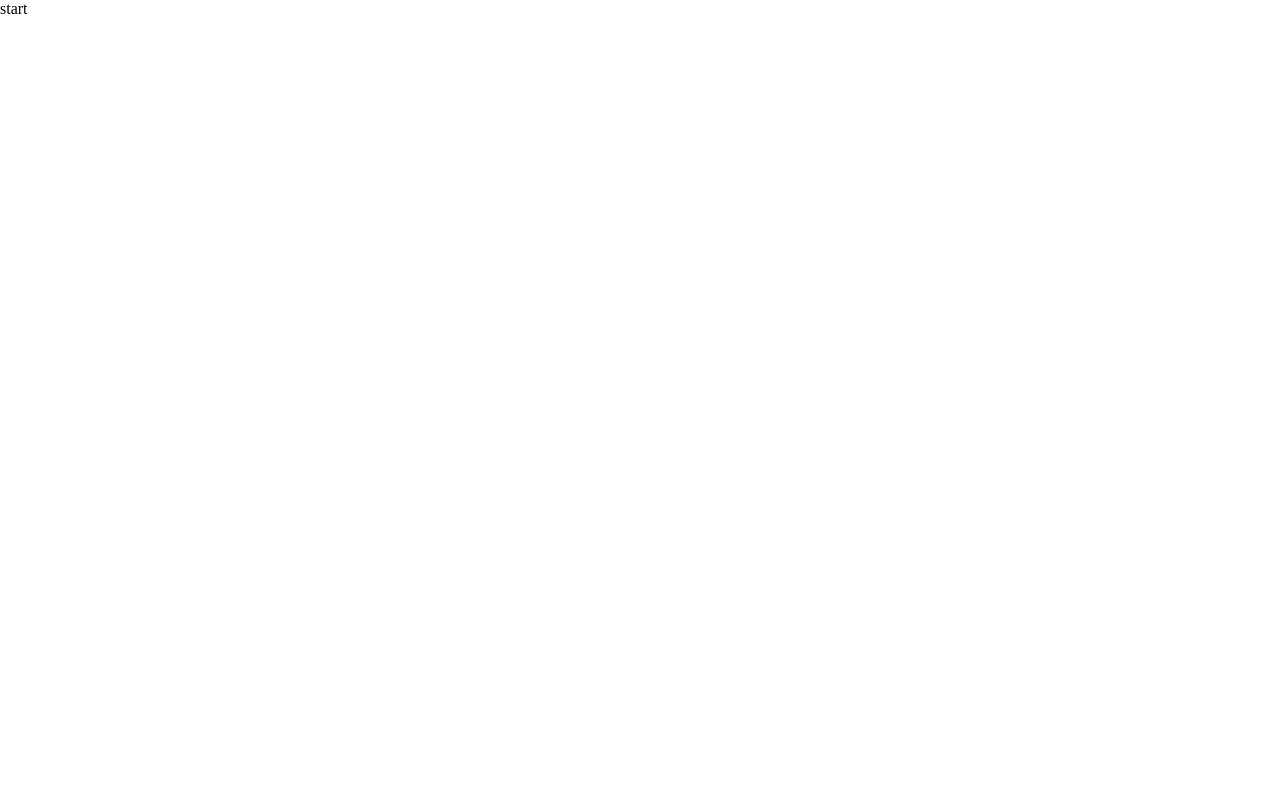
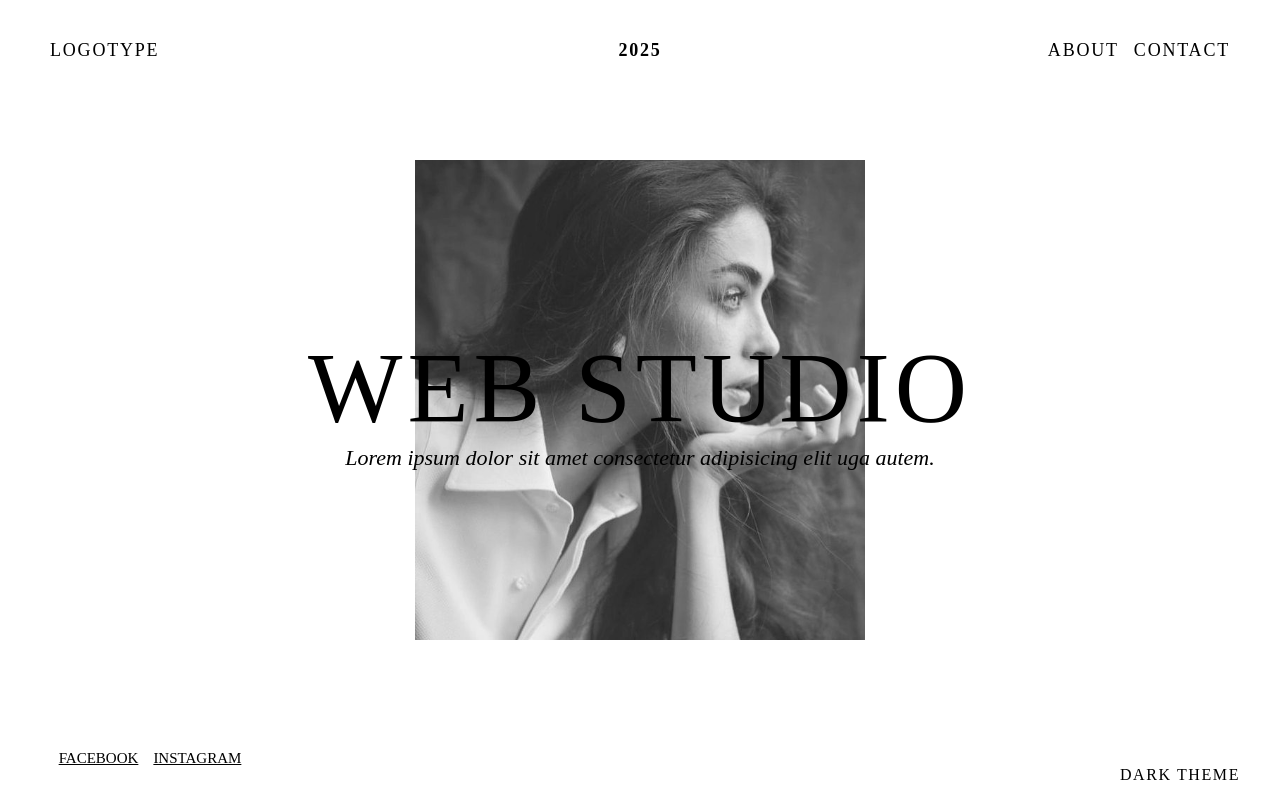
Before and after one commit to freetimezp/usefull-things-276-theme, a plain HTML site: page index.html in a window 1280 px wide. Drawn offline with Linux system fonts and the light colour scheme.

Commit message:
02. usefull-things-276-theme. UI.

```diff
--- a/assets/css/style.css
+++ b/assets/css/style.css
@@ -9,3 +9,193 @@
 a {
     text-decoration: none;
 }
+
+html,
+body {
+    width: 100%;
+    height: 100vh;
+    overflow: hidden;
+}
+
+.animation {
+    position: absolute;
+    top: 0;
+    left: 0;
+    width: 100%;
+    height: 100%;
+    z-index: 99;
+    background-color: rgb(124, 124, 124);
+}
+
+section {
+    width: 100%;
+    height: 100vh;
+    background-color: #fff;
+    transition: 1s ease-in-out;
+}
+
+section.active {
+    transition: 1s ease-in-out;
+    background-color: #1b1b1b;
+    color: #fff;
+}
+
+section.active a {
+    transition: 2s ease-in-out;
+    color: #fff;
+    transition-delay: 0.5s;
+}
+
+section.active .year {
+    color: #fff;
+}
+
+section.active .theme {
+    color: #fff;
+}
+
+section.active #dark {
+    opacity: 0;
+}
+
+section.active #light {
+    opacity: 1;
+}
+
+header {
+    position: absolute;
+    top: 0;
+    left: 0;
+    width: 100%;
+    height: 100px;
+    display: flex;
+    justify-content: space-between;
+    align-items: center;
+}
+
+.year {
+    position: absolute;
+    left: 50%;
+    transform: translateX(-50%);
+    font-size: 18px;
+    font-weight: bold;
+    color: #000;
+    letter-spacing: 0.1em;
+}
+
+.logo {
+    margin-left: 50px;
+}
+
+.logo a {
+    color: #000;
+    font-size: 18px;
+    letter-spacing: 0.1em;
+    text-transform: uppercase;
+    font-weight: 400;
+}
+
+header ul {
+    display: flex;
+    margin-right: 50px;
+    gap: 15px;
+}
+
+ul li a {
+    font-size: 18px;
+    font-weight: 400;
+    color: #000;
+    letter-spacing: 0.1em;
+    text-transform: uppercase;
+}
+
+.hero-img {
+    position: absolute;
+    top: 50%;
+    left: 50%;
+    transform: translate(-50%, -50%);
+    width: 450px;
+    height: 60vh;
+    background: url(../images/hero.jpg) 50% 50% no-repeat;
+    background-size: cover;
+    opacity: 0.85;
+    transition: 1s ease-in-out;
+}
+
+.hero-img:hover {
+    opacity: 1;
+}
+
+.container {
+    display: flex;
+    flex-direction: column;
+    align-items: center;
+    justify-content: center;
+    width: 100%;
+    height: 100vh;
+}
+
+.container p {
+    z-index: 25;
+    font-size: 22px;
+    font-weight: 400;
+    font-style: italic;
+    text-align: center;
+}
+
+.container h1 {
+    font-size: 100px;
+    font-weight: 400;
+    text-align: center;
+    letter-spacing: 0.05em;
+}
+
+.h1-animate {
+    z-index: 100;
+}
+
+.social {
+    position: absolute;
+    bottom: 0;
+    left: 0;
+    display: flex;
+    justify-content: center;
+    gap: 15px;
+    width: 300px;
+    height: 50px;
+}
+
+.social a {
+    color: #000;
+    font-size: 15px;
+    text-transform: uppercase;
+    text-decoration: underline;
+}
+
+.theme {
+    position: absolute;
+    bottom: 0;
+    right: 0;
+    display: flex;
+    justify-content: center;
+    width: 200px;
+    height: 50px;
+    font-size: 16px;
+    letter-spacing: 0.1em;
+    text-transform: uppercase;
+    color: #000;
+    align-items: center;
+}
+
+#dark {
+    cursor: pointer;
+}
+
+#light {
+    cursor: pointer;
+    opacity: 0;
+}
+
+section a {
+    transition: 2s ease-in-out;
+}
--- a/index.html
+++ b/index.html
@@ -1,18 +1,46 @@
 <!DOCTYPE html>
 <html lang="en">
+    <head>
+        <meta charset="UTF-8" />
+        <meta http-equiv="X-UA-Compatible" content="IE=edge" />
+        <meta name="viewport" content="width=device-width, initial-scale=1.0" />
+        <link rel="stylesheet" href="./assets/css/style.css" />
+        <title>Project</title>
+    </head>
 
-<head>
-    <meta charset="UTF-8">
-    <meta http-equiv="X-UA-Compatible" content="IE=edge" />
-    <meta name="viewport" content="width=device-width, initial-scale=1.0">
-    <link rel="stylesheet" href="./assets/css/style.css">
-    <title>Project</title>
-</head>
+    <body>
+        <div class="animation">
+            <section class="section">
+                <header>
+                    <div class="logo">
+                        <a href="#">LOGOTYPE</a>
+                    </div>
 
-<body>
-    start
+                    <div class="year">2025</div>
 
-    <script src="./assets/js/main.js"></script>
-</body>
+                    <ul class="ul">
+                        <li><a href="#">About</a></li>
+                        <li><a href="#">Contact</a></li>
+                    </ul>
+                </header>
 
+                <div class="hero-img"></div>
+
+                <div class="container">
+                    <h1 class="h1-animate">WEB STUDIO</h1>
+                    <p class="p">Lorem ipsum dolor sit amet consectetur adipisicing elit uga autem.</p>
+                </div>
+
+                <div class="social">
+                    <a href="#" class="facebook">facebook</a>
+                    <a href="#" class="instagram">instagram</a>
+                </div>
+
+                <div class="theme" id="dark" onclick="toggleTheme()">Dark Theme</div>
+                <div class="theme" id="light" onclick="toggleTheme()">Light Theme</div>
+            </section>
+        </div>
+
+        <script src="./assets/js/main.js"></script>
+    </body>
 </html>
```
Also changed, not shown: assets/images/hero.jpg (added).
